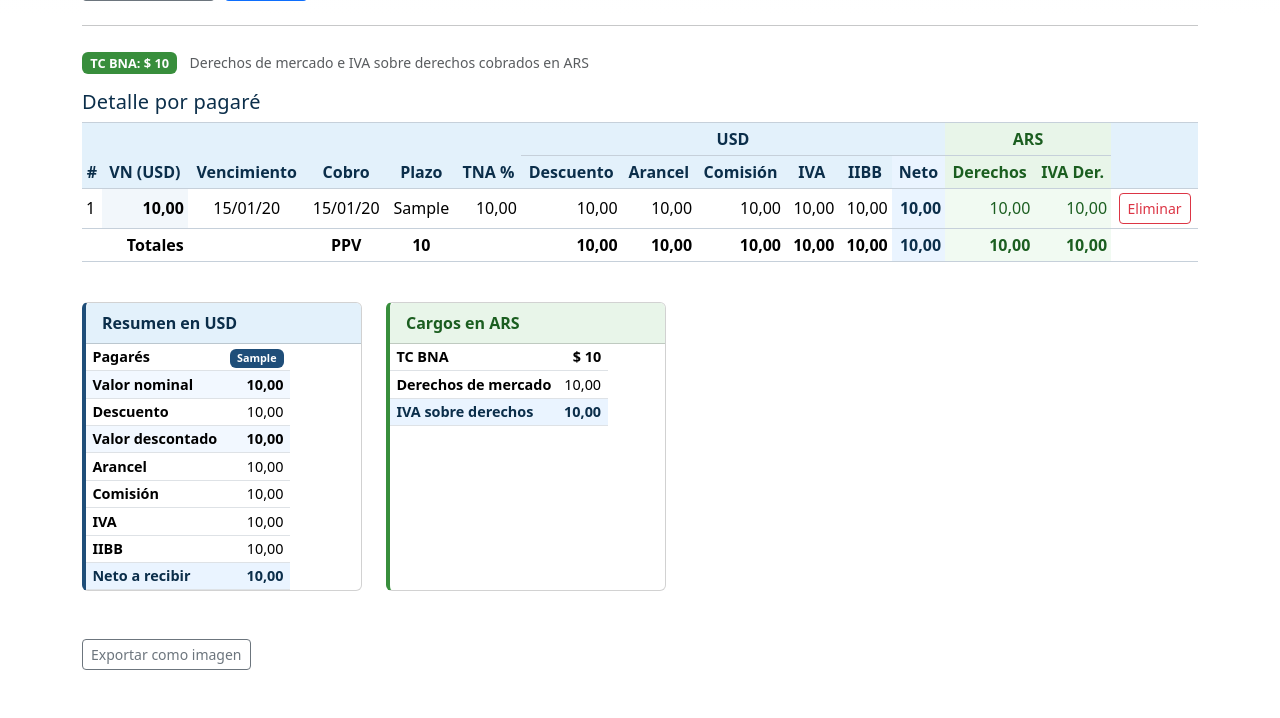
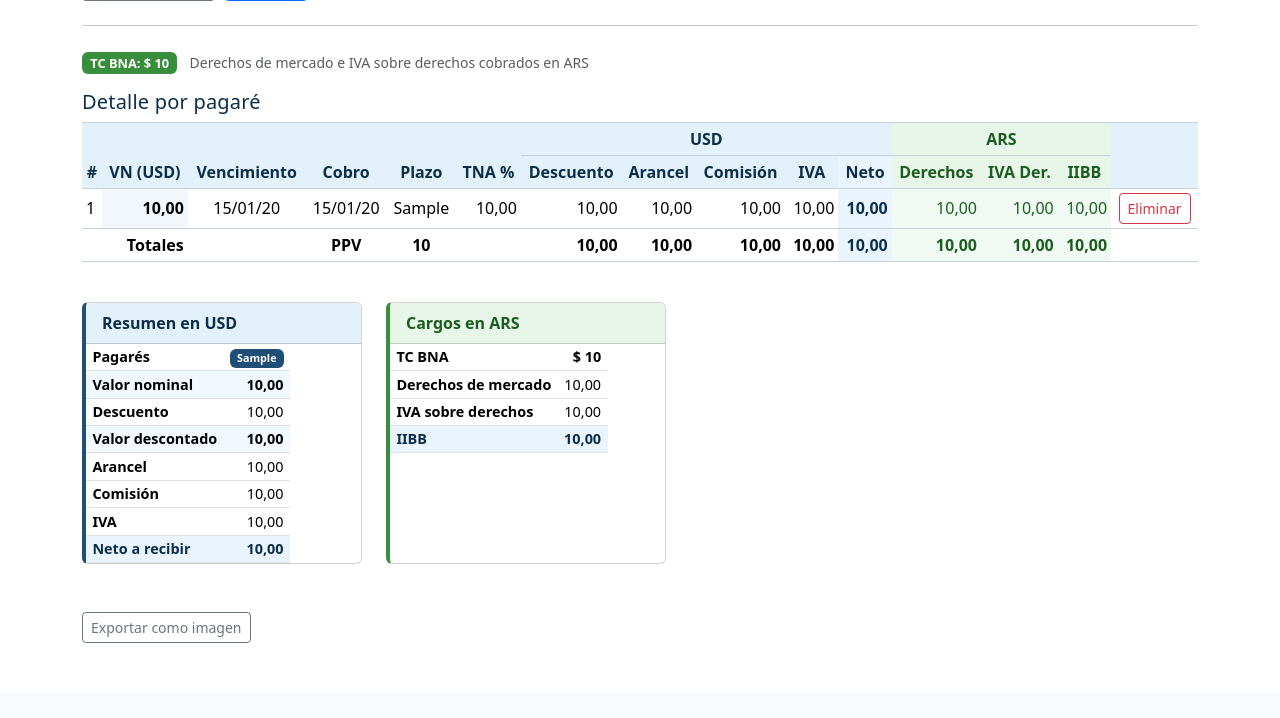
Before and after one commit to lfaner/PagareHD, a Flask app: template templates/index.html in a window 1280 px wide. Shown: the part 450-1168 px from the top of the page. After the commit the page ends 1093 px from the top, so only its background shows below. Run offline with Flask 3, Linux system fonts and the light colour scheme; the template is opened without the code that fills it: most values are stand-ins (such as "Sample title", 1, 10 or a date in 2020).

Commit message:
fix: clearing T+2 e IIBB en ARS
- Clearing corregido: T+1 -> T+2
- IIBB movido a ARS: valor_descontado * IIBB_PCT * tipo_cambio_bna
- Tabla y tarjetas resumen actualizadas

Co-Authored-By: Claude Sonnet 4.6 <noreply@anthropic.com>

```diff
--- a/app.py
+++ b/app.py
@@ -216,10 +216,10 @@ def index():
                 "arancel_usd":         0,
                 "comision_usd":        0,
                 "iva_usd":             0,
-                "iibb_usd":            0,
                 "neto_usd":            0,
                 "derechos_mercado_ars": 0,
                 "iva_derechos_ars":    0,
+                "iibb_ars":            0,
             }
             ppv_num = 0
             ppv_den = 0
--- a/templates/index.html
+++ b/templates/index.html
@@ -200,9 +200,9 @@
                 <th rowspan="2">Plazo</th>
                 <th rowspan="2">TNA %</th>
                 <!-- USD -->
-                <th colspan="6" class="text-center">USD</th>
+                <th colspan="5" class="text-center">USD</th>
                 <!-- ARS -->
-                <th colspan="2" class="text-center th-ars">ARS</th>
+                <th colspan="3" class="text-center th-ars">ARS</th>
                 <th rowspan="2"></th>
             </tr>
             <tr>
@@ -210,10 +210,10 @@
                 <th>Arancel</th>
                 <th>Comisión</th>
                 <th>IVA</th>
-                <th>IIBB</th>
                 <th class="neto">Neto</th>
                 <th class="th-ars">Derechos</th>
                 <th class="th-ars">IVA Der.</th>
+                <th class="th-ars">IIBB</th>
             </tr>
         </thead>
         <tbody>
@@ -230,11 +230,11 @@
                 <td class="num">{{ usd(r.arancel_usd) }}</td>
                 <td class="num">{{ usd(r.comision_usd) }}</td>
                 <td class="num">{{ usd(r.iva_usd) }}</td>
-                <td class="num">{{ usd(r.iibb_usd) }}</td>
                 <td class="num fw-bold neto">{{ usd(r.neto_usd) }}</td>
                 <!-- ARS -->
                 <td class="num ars-col">{{ ars(r.derechos_mercado_ars) }}</td>
                 <td class="num ars-col">{{ ars(r.iva_derechos_ars) }}</td>
+                <td class="num ars-col">{{ ars(r.iibb_ars) }}</td>
                 <td class="text-center">
                     <button type="button" class="btn btn-sm btn-outline-danger"
                             onclick="eliminarPagare('{{ r.row_id }}')">Eliminar</button>
@@ -253,10 +253,10 @@
                 <th class="num">{{ usd(resultado.totales.arancel_usd) }}</th>
                 <th class="num">{{ usd(resultado.totales.comision_usd) }}</th>
                 <th class="num">{{ usd(resultado.totales.iva_usd) }}</th>
-                <th class="num">{{ usd(resultado.totales.iibb_usd) }}</th>
                 <th class="num fw-bold neto">{{ usd(resultado.totales.neto_usd) }}</th>
                 <th class="num ars-col">{{ ars(resultado.totales.derechos_mercado_ars) }}</th>
                 <th class="num ars-col">{{ ars(resultado.totales.iva_derechos_ars) }}</th>
+                <th class="num ars-col">{{ ars(resultado.totales.iibb_ars) }}</th>
                 <th></th>
             </tr>
         </tfoot>
@@ -285,8 +285,6 @@
                         <td class="text-end">{{ usd(resultado.totales.comision_usd) }}</td></tr>
                     <tr><th>IVA</th>
                         <td class="text-end">{{ usd(resultado.totales.iva_usd) }}</td></tr>
-                    <tr><th>IIBB</th>
-                        <td class="text-end">{{ usd(resultado.totales.iibb_usd) }}</td></tr>
                     <tr class="neto-row"><th>Neto a recibir</th>
                         <td class="text-end">{{ usd(resultado.totales.neto_usd) }}</td></tr>
                 </table>
@@ -302,8 +300,10 @@
                         <td class="text-end fw-bold">$ {{ resultado.tipo_cambio_bna | round(2) }}</td></tr>
                     <tr><th>Derechos de mercado</th>
                         <td class="text-end">{{ ars(resultado.totales.derechos_mercado_ars) }}</td></tr>
-                    <tr class="neto-row"><th>IVA sobre derechos</th>
+                    <tr><th>IVA sobre derechos</th>
                         <td class="text-end">{{ ars(resultado.totales.iva_derechos_ars) }}</td></tr>
+                    <tr class="neto-row"><th>IIBB</th>
+                        <td class="text-end">{{ ars(resultado.totales.iibb_ars) }}</td></tr>
                 </table>
             </div>
         </div>
```
Also changed, not shown: calculos.py (+10 -11 lines).
